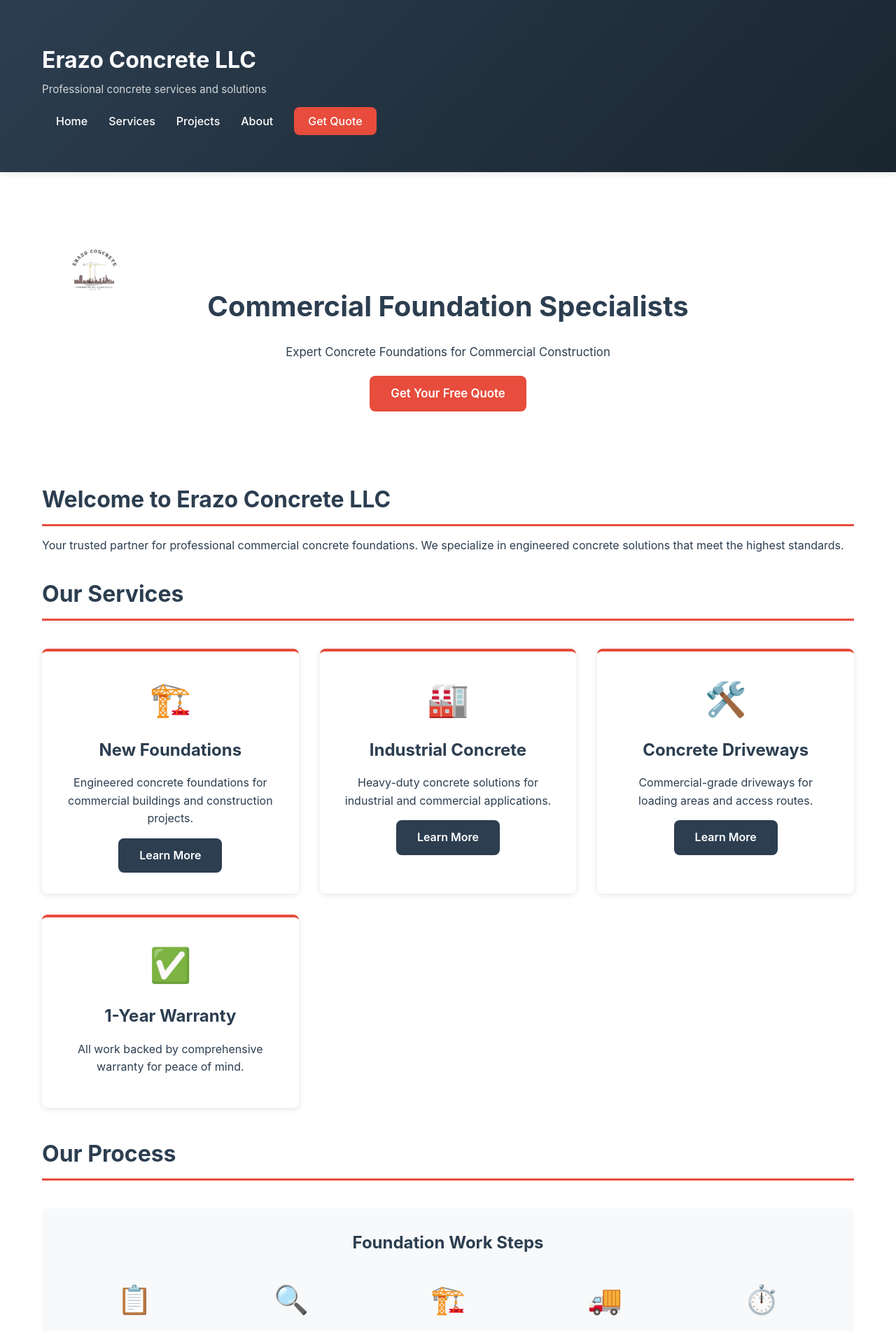
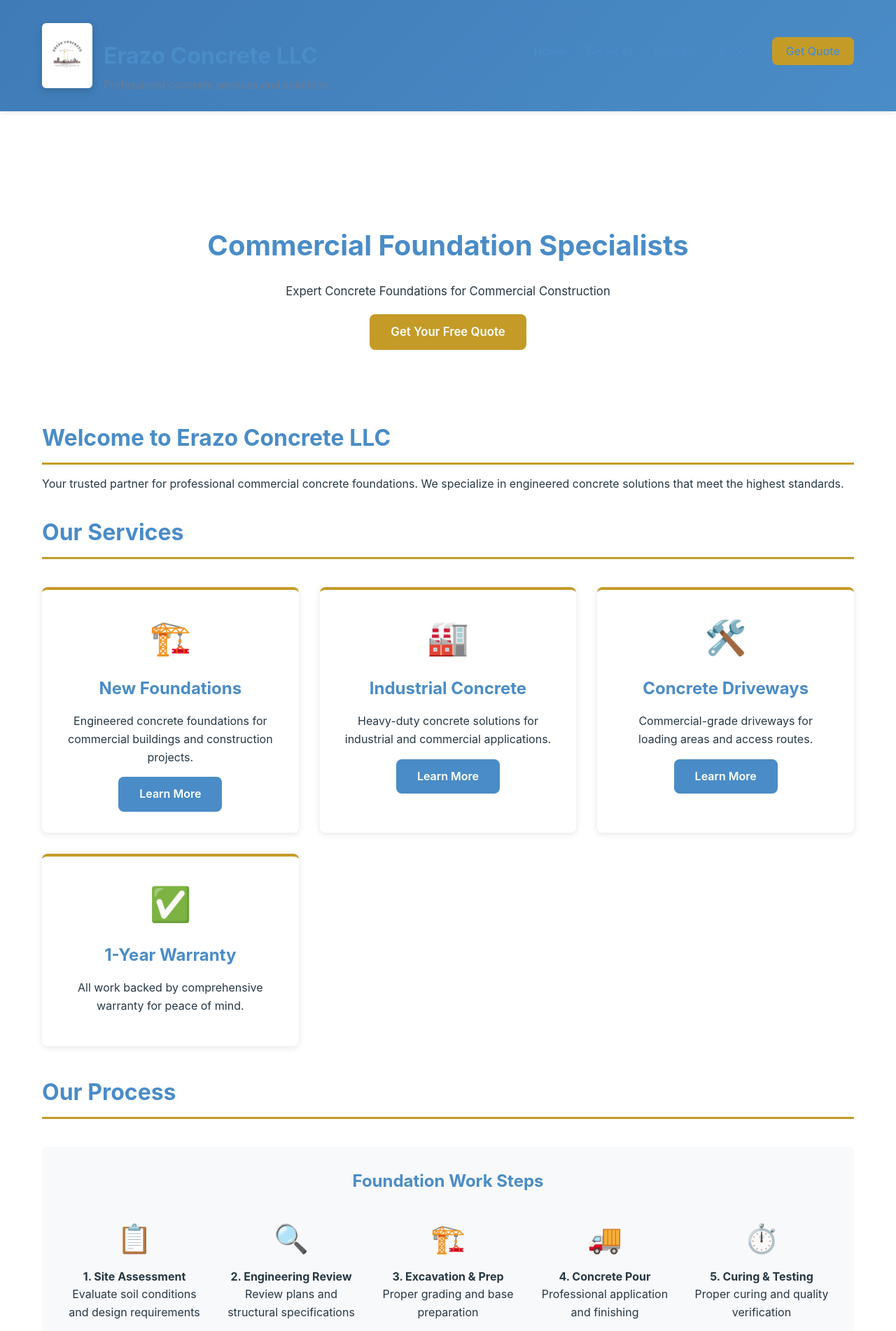
Before and after one commit to ErazoConcrete/Erazoconcrete.github.io, a Jekyll site: the page built from index.md, in a window 1280 px wide. Shown: the top 1902 px of the page at 70% size. Built offline with Jekyll 4.4.1, drawn with Linux system fonts in a browser that asks for light colours.

Commit message:
banner fix

```diff
--- a/_layouts/default.html
+++ b/_layouts/default.html
@@ -10,9 +10,14 @@
 <body>
   <header class="site-header">
     <div class="container">
-      <div class="header-content">
-        <h1 class="site-title"><a href="{{ '/' | relative_url }}">{{ site.title }}</a></h1>
-        <p class="site-tagline">{{ site.description }}</p>
+      <div class="header-content site-brand">
+        <a href="{{ '/' | relative_url }}" class="site-logo-link">
+          <img src="/assets/LOGOTIPO%20Sien%20FONDO.jpeg" alt="{{ site.title }} logo" class="site-logo">
+        </a>
+        <div>
+          <h1 class="site-title"><a href="{{ '/' | relative_url }}">{{ site.title }}</a></h1>
+          <p class="site-tagline">{{ site.description }}</p>
+        </div>
       </div>
       <nav class="site-nav">
         <ul class="nav-list">
--- a/assets/css/style.css
+++ b/assets/css/style.css
@@ -1,11 +1,11 @@
 /* Erazo Concrete LLC - Professional Styling */
 
 :root {
-  --primary-color: #2c3e50;
-  --accent-color: #e74c3c;
-  --light-bg: #ecf0f1;
-  --text-color: #2c3e50;
-  --text-light: #7f8c8d;
+  --primary-color: #4a8cc7;
+  --accent-color: #c59b27;
+  --light-bg: #f0f4fb;
+  --text-color: #263844;
+  --text-light: #6b7d95;
   --white: #ffffff;
   --border-radius: 8px;
   --shadow: 0 2px 10px rgba(0, 0, 0, 0.1);
@@ -32,17 +32,82 @@ html, body {
 
 /* Header & Navigation */
 .site-header {
-  background: linear-gradient(135deg, var(--primary-color) 0%, #1a252f 100%);
-  color: var(--white);
-  padding: 30px 0;
-  box-shadow: var(--shadow);
-  position: sticky;
-  top: 0;
-  z-index: 100;
+  background: linear-gradient(135deg, #3f7bb7 0%, #4a8cc7 100%);
+  color: var(--white) !important;
+  padding: 24px 0 !important;
+  box-shadow: 0 1px 8px rgba(0,0,0,0.12) !important;
+  position: relative !important;
+  top: auto !important;
+  z-index: 10 !important;
+}
+
+.site-header .container {
+  display: flex;
+  align-items: center;
+  justify-content: space-between;
+  gap: 20px;
+  flex-wrap: wrap;
 }
 
 .header-content {
-  margin-bottom: 20px;
+  margin-bottom: 0;
+}
+
+.site-brand {
+  display: flex;
+  align-items: center;
+  gap: 16px;
+}
+
+.site-logo {
+  width: 72px;
+  height: auto;
+  display: block;
+  border-radius: 6px;
+  box-shadow: 0 4px 12px rgba(0,0,0,0.15);
+}
+
+.site-title a {
+  color: var(--white);
+}
+
+.site-tagline {
+  color: rgba(255,255,255,0.85);
+}
+
+.site-nav {
+  margin-top: 0;
+}
+
+.nav-link {
+  color: var(--white);
+}
+
+.nav-link--cta {
+  background-color: var(--accent-color);
+  color: var(--white);
+}
+
+/* Hero Section (modified: remove secondary blue banner and size down logo) */
+.hero {
+  background: linear-gradient(135deg, rgba(74, 140, 199, 0.12), rgba(197, 155, 39, 0.08));
+  color: var(--text-color);
+  padding: 40px 0;
+  text-align: center;
+  margin: 0 0 40px 0 !important;
+  position: relative !important;
+}
+
+.hero h1 {
+  color: #1f4d75;
+}
+
+.hero p {
+  color: var(--text-color);
+}
+
+.hero-logo {
+  display: none !important;
 }
 
 .site-title {
@@ -51,18 +116,18 @@ html, body {
 }
 
 .site-title a {
-  color: var(--white);
+  color: var(--primary-color);
   text-decoration: none;
   transition: opacity 0.3s ease;
 }
 
 .site-title a:hover {
-  opacity: 0.9;
+  opacity: 0.7;
 }
 
 .site-tagline {
   font-size: 0.95em;
-  color: rgba(255, 255, 255, 0.8);
+  color: var(--text-light);
   margin: 0;
 }
 
@@ -78,7 +143,7 @@ html, body {
 }
 
 .nav-link {
-  color: var(--white);
+  color: var(--primary-color);
   text-decoration: none;
   font-weight: 500;
   transition: color 0.3s ease;
@@ -414,12 +479,12 @@ li {
 
 /* Hero Section (modified: remove secondary blue banner and size down logo) */
 .hero {
-  background: transparent;
-  color: var(--text-color);
-  padding: 40px 0;
+  background: transparent !important;
+  color: var(--text-color) !important;
+  padding: 40px 0 !important;
   text-align: center;
-  margin: 0 0 40px 0;
-  position: relative;
+  margin: 0 0 40px 0 !important;
+  position: relative !important;
 }
 
 .hero h1 {
@@ -436,12 +501,12 @@ li {
 
 /* Shrink and position the hero/logo image */
 .hero-logo {
-  position: absolute;
-  top: 12px;
-  left: 20px;
-  width: 110px;
-  height: auto;
-  z-index: 3;
+  position: absolute !important;
+  top: 12px !important;
+  left: 20px !important;
+  width: 80px !important;
+  height: auto !important;
+  z-index: 3 !important;
 }
 
 .hero-logo img {
@@ -490,7 +555,7 @@ li {
 
   .hero {
     padding: 40px 0;
-    margin: -60px 0 30px 0;
+    margin: 0 0 30px 0;
   }
 }
 
--- a/index.md
+++ b/index.md
@@ -4,9 +4,6 @@ title: Home
 ---
 
 <div class="hero">
-  <div class="hero-logo">
-    <img src="/assets/LOGOTIPO%20Sien%20FONDO.jpeg" alt="Erazo Concrete Logo" />
-  </div>
   <div class="hero-content">
     <h1>Commercial Foundation Specialists</h1>
     <p>Expert Concrete Foundations for Commercial Construction</p>
```
